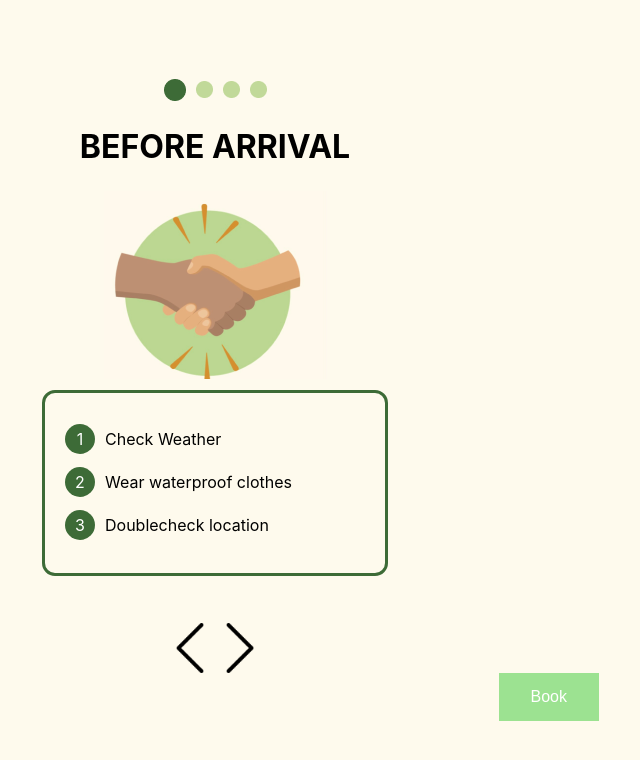
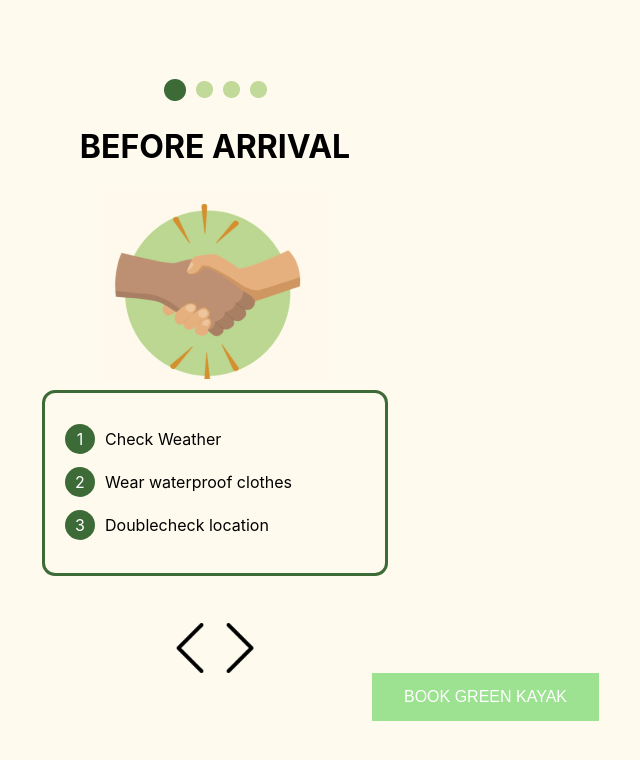
Before and after one commit to Player514/3IPWebsite, a React (Create React App) app in the folder green_kayak_website/: page /before-arrival in a window 1280 px wide. Shown: the top 760 px of the page, without its empty margins (425-1065 px from the left). Built offline with nearby package versions, Linux system fonts and the light colour scheme.

Commit message:
fixed button text

```diff
--- a/green_kayak_website/src/pages/before-arrival.js
+++ b/green_kayak_website/src/pages/before-arrival.js
@@ -44,7 +44,7 @@ function BeforeArrival() {
             <RightArrowButton onClick={() => navigate('/on-arrival')} />
           </div>
           <div className="button-area">
-            <button id="book" disabled="true" onClick={() => alert('Disabled')}>Book</button>
+            <button id="book" disabled="true" onClick={() => alert('Disabled')}>BOOK GREEN KAYAK</button>
           </div>
         </div>
       </div>
--- a/green_kayak_website/src/pages/booking-page.js
+++ b/green_kayak_website/src/pages/booking-page.js
@@ -22,7 +22,7 @@ function BookingPage() {
             <TextField type={"phone"} placeholder={"Enter your phonenumber"}/>
           </div>
           <div id="button-area">
-          <button id="next-button" onClick={() => navigate('/before-arrival')}>Next</button>
+          <button id="next-button" onClick={() => navigate('/before-arrival')}>NEXT</button>
           </div>
       </div>
     );
--- a/green_kayak_website/src/pages/on-arrival.js
+++ b/green_kayak_website/src/pages/on-arrival.js
@@ -45,7 +45,7 @@ function OnArrival() {
             <RightArrowButton onClick={() => navigate('/while-kayaking')} />
           </div>
           <div className="button-area">
-            <button id="book" disabled="true" onClick={() => alert('Disabled')}>Book</button>
+            <button id="book" disabled="true" onClick={() => alert('Disabled')}>BOOK GREEN KAYAK</button>
           </div>
         </div>
       </div>
--- a/green_kayak_website/src/pages/on-return.js
+++ b/green_kayak_website/src/pages/on-return.js
@@ -39,7 +39,7 @@ function OnReturn() {
             <LeftArrowButton onClick={() => navigate('/while-kayaking')} />
           </div>
           <div className="button-area">
-            <button id="book" onClick={() => alert('Booking successfull. Check your email for confirmation')}>Book</button>
+            <button id="book" onClick={() => alert('Booking successfull. Check your email for confirmation')}>BOOK GREEN KAYAK</button>
           </div>
         </div>
       </div>
--- a/green_kayak_website/src/pages/while-kayaking.js
+++ b/green_kayak_website/src/pages/while-kayaking.js
@@ -45,7 +45,7 @@ function WhileKayaking() {
             <RightArrowButton onClick={() => navigate('/on-return')} />
           </div>
           <div className="button-area">
-            <button id="book" disabled="true" onClick={() => alert('Disabled')}>Book</button>
+            <button id="book" disabled="true" onClick={() => alert('Disabled')}>BOOK GREEN KAYAK</button>
           </div>
         </div>
       </div>
```
